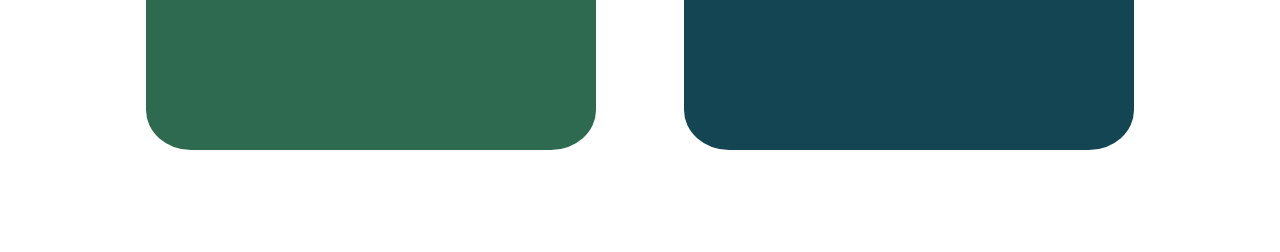
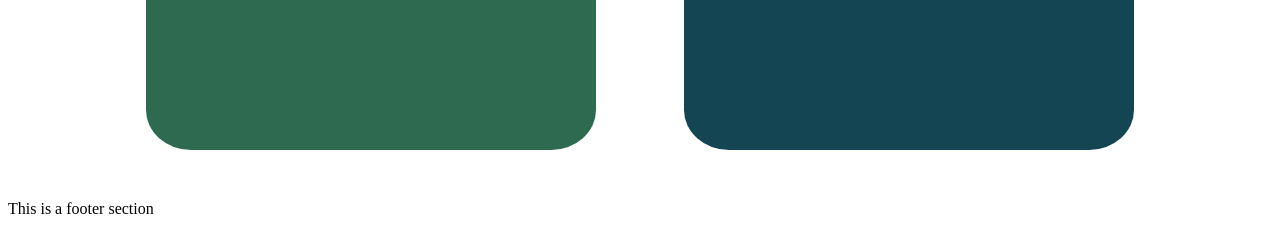
Before and after one commit to Ked123-hub/TechRush_webdev, a plain HTML site: page index.html in a window 1280 px wide. Shown: the part 426-678 px from the top of the page. Drawn offline with Linux system fonts and the light colour scheme.

Commit message:
commit 01/08/25

```diff
--- a/index.html
+++ b/index.html
@@ -21,5 +21,9 @@
         Tabla
     </div>
     </div>
+
+    <footer>
+        This is a footer section
+    </footer>
 </body>
 </html>
```
